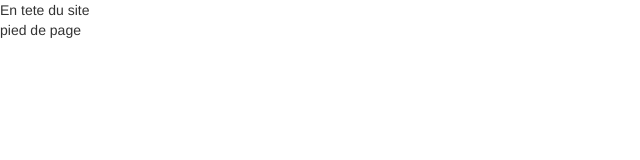
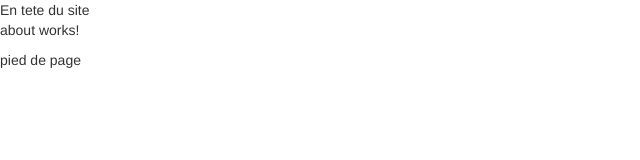
Before and after one commit to agnerayq/personnal-site, an Angular app: page /about in a window 1280 px wide. Before the commit this address led to /. Shown: the top 160 px of the page, without its empty margins (0-640 px from the left). Built offline with nearby package versions, Linux system fonts and the light colour scheme.

Commit message:
ajout about component et ajout route

```diff
--- /dev/null
+++ b/src/app/about/about.component.html
@@ -0,0 +1,3 @@
+<p>
+  about works!
+</p>
--- /dev/null
+++ b/src/app/about/about.component.ts
@@ -0,0 +1,15 @@
+import { Component, OnInit } from '@angular/core';
+
+@Component({
+  selector: 'app-about',
+  templateUrl: './about.component.html',
+  styleUrls: ['./about.component.scss']
+})
+export class AboutComponent implements OnInit {
+
+  constructor() { }
+
+  ngOnInit() {
+  }
+
+}
--- a/src/app/app.module.ts
+++ b/src/app/app.module.ts
@@ -6,6 +6,7 @@
 
 import { RouterModule} from '@angular/router';
 import {ROUTES} from './app.routes';
+import { AboutComponent } from './about/about.component';
 
 
 
@@ -14,6 +15,7 @@
   declarations: [
     AppComponent,
     HomeComponent,
+    AboutComponent,
   ],
   imports: [
     BrowserModule, RouterModule.forRoot(ROUTES)
--- a/src/app/app.routes.ts
+++ b/src/app/app.routes.ts
@@ -1,7 +1,9 @@
 import {Routes} from '@angular/router';
 import {HomeComponent} from './home/home.component';
+import {AboutComponent} from './about/about.component';
 
 
 export const ROUTES:Routes = [
-	{path:"",component:HomeComponent}
+	{path:"",component:HomeComponent},
+	{path:"about",component:AboutComponent}
 ];
```
Also changed, not shown: src/app/about/about.component.scss (added).
